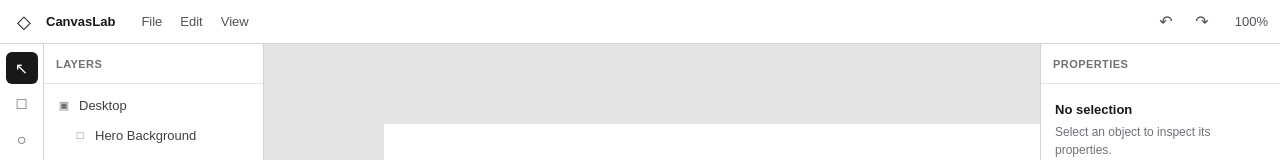
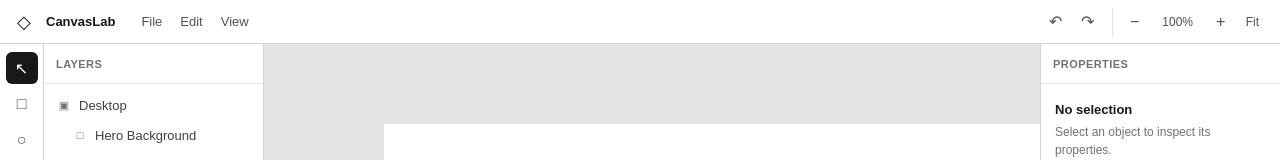
Before and after one commit to cibss/canvas-lab, a Next.js app: page /work/canvas-lab in a window 1280 px wide. Shown: the top 160 px of the page. Built offline with nearby package versions, Linux system fonts and the light colour scheme.

Commit message:
feat(editor): add zoom controls and fit view

```diff
--- a/package.json
+++ b/package.json
@@ -8,7 +8,8 @@
     "start": "next start",
     "lint": "eslint",
     "test": "vitest run",
-    "typecheck": "tsc --noEmit"
+    "typecheck": "tsc --noEmit",
+    "check": "npm run lint && npm run typecheck && npm test && npm run build"
   },
   "dependencies": {
     "next": "16.3.3",
--- a/src/editor/camera/camera.ts
+++ b/src/editor/camera/camera.ts
@@ -1,8 +1,11 @@
-import type { CameraState, Point } from "./types";
+import type { Bounds, CameraState, Point, ViewportSize } from "./types";
 
 export const MIN_ZOOM = 0.1;
 export const MAX_ZOOM = 4;
 export const DEFAULT_ZOOM = 1;
+
+export const DEFAULT_FIT_PADDING = 48;
+export const ZOOM_BUTTON_FACTOR = 1.2;
 
 export function createCamera(): CameraState {
   return {
@@ -46,6 +49,36 @@ export function zoomCameraAtPoint(
   };
 }
 
+export function fitCameraToBounds(
+  bounds: Bounds,
+  viewport: ViewportSize,
+  padding = DEFAULT_FIT_PADDING,
+): CameraState {
+  const availableWidth = Math.max(1, viewport.width - padding * 2);
+
+  const availableHeight = Math.max(1, viewport.height - padding * 2);
+
+  const contentWidth = Math.max(1, bounds.width);
+
+  const contentHeight = Math.max(1, bounds.height);
+
+  const zoom = clampZoom(
+    Math.min(availableWidth / contentWidth, availableHeight / contentHeight),
+  );
+
+  const contentCenterX = bounds.x + bounds.width / 2;
+
+  const contentCenterY = bounds.y + bounds.height / 2;
+
+  return {
+    zoom,
+
+    offsetX: viewport.width / 2 - contentCenterX * zoom,
+
+    offsetY: viewport.height / 2 - contentCenterY * zoom,
+  };
+}
+
 export function worldToScreen(point: Point, camera: CameraState): Point {
   return {
     x: point.x * camera.zoom + camera.offsetX,
--- a/src/editor/components/EditorCanvas.tsx
+++ b/src/editor/components/EditorCanvas.tsx
@@ -1,13 +1,17 @@
 "use client";
 
-import { useEffect, useRef } from "react";
+import { forwardRef, useEffect, useImperativeHandle, useRef } from "react";
 
 import {
   createCamera,
+  DEFAULT_ZOOM,
+  fitCameraToBounds,
   panCamera,
   zoomCameraAtPoint,
+  ZOOM_BUTTON_FACTOR,
 } from "@/editor/camera/camera";
 import type { CameraState, Point } from "@/editor/camera/types";
+import { getDocumentBounds } from "@/editor/document/documentBounds";
 import type { EditorDocument } from "@/editor/document/types";
 import { Canvas2DRenderer } from "@/editor/renderer/Canvas2DRenderer";
 
@@ -15,6 +19,14 @@ import styles from "./EditorCanvas.module.css";
 
 interface EditorCanvasProps {
   document: EditorDocument;
+  onZoomChange?: (zoom: number) => void;
+}
+
+export interface EditorCanvasHandle {
+  zoomIn: () => void;
+  zoomOut: () => void;
+  resetZoom: () => void;
+  fitContent: () => void;
 }
 
 const ZOOM_SENSITIVITY = 0.0015;
@@ -32,11 +44,83 @@ function isEditableElement(target: EventTarget | null): boolean {
   );
 }
 
-export function EditorCanvas({ document }: EditorCanvasProps) {
+export const EditorCanvas = forwardRef<EditorCanvasHandle, EditorCanvasProps>(
+  function EditorCanvas({ document, onZoomChange }, ref) {
     const viewportRef = useRef<HTMLDivElement>(null);
+
     const canvasRef = useRef<HTMLCanvasElement>(null);
 
     const cameraRef = useRef<CameraState>(createCamera());
+
+    const requestRenderRef = useRef<() => void>(() => undefined);
+
+    const applyCamera = (camera: CameraState, notifyZoom = true) => {
+      cameraRef.current = camera;
+
+      if (notifyZoom) {
+        onZoomChange?.(camera.zoom);
+      }
+
+      requestRenderRef.current();
+    };
+
+    const getViewportCenter = (): Point | null => {
+      const viewport = viewportRef.current;
+
+      if (!viewport) {
+        return null;
+      }
+
+      const rect = viewport.getBoundingClientRect();
+
+      return {
+        x: rect.width / 2,
+        y: rect.height / 2,
+      };
+    };
+
+    const zoomAroundViewportCenter = (nextZoom: number) => {
+      const center = getViewportCenter();
+
+      if (!center) {
+        return;
+      }
+
+      applyCamera(zoomCameraAtPoint(cameraRef.current, center, nextZoom));
+    };
+
+    useImperativeHandle(ref, () => ({
+      zoomIn() {
+        zoomAroundViewportCenter(cameraRef.current.zoom * ZOOM_BUTTON_FACTOR);
+      },
+
+      zoomOut() {
+        zoomAroundViewportCenter(cameraRef.current.zoom / ZOOM_BUTTON_FACTOR);
+      },
+
+      resetZoom() {
+        zoomAroundViewportCenter(DEFAULT_ZOOM);
+      },
+
+      fitContent() {
+        const viewport = viewportRef.current;
+
+        const bounds = getDocumentBounds(document);
+
+        if (!viewport || !bounds) {
+          return;
+        }
+
+        const rect = viewport.getBoundingClientRect();
+
+        applyCamera(
+          fitCameraToBounds(bounds, {
+            width: rect.width,
+            height: rect.height,
+          }),
+        );
+      },
+    }));
 
     useEffect(() => {
       const viewport = viewportRef.current;
@@ -58,6 +142,7 @@ export function EditorCanvas({ document }: EditorCanvasProps) {
 
       let isSpacePressed = false;
       let isPanning = false;
+
       let activePointerId: number | null = null;
 
       let lastPointerPosition: Point = {
@@ -87,6 +172,7 @@ export function EditorCanvas({ document }: EditorCanvasProps) {
         }
 
         canvas.style.width = `${viewportWidth}px`;
+
         canvas.style.height = `${viewportHeight}px`;
 
         renderer.render(document, cameraRef.current, pixelRatio);
@@ -103,6 +189,8 @@ export function EditorCanvas({ document }: EditorCanvasProps) {
         });
       };
 
+      requestRenderRef.current = requestRender;
+
       const endPan = () => {
         isPanning = false;
         activePointerId = null;
@@ -118,6 +206,7 @@ export function EditorCanvas({ document }: EditorCanvasProps) {
         event.preventDefault();
 
         isSpacePressed = true;
+
         viewport.dataset.panReady = "true";
       };
 
@@ -195,6 +284,7 @@ export function EditorCanvas({ document }: EditorCanvasProps) {
 
         const pointerPosition = {
           x: event.clientX - viewportRect.left,
+
           y: event.clientY - viewportRect.top,
         };
 
@@ -202,13 +292,9 @@ export function EditorCanvas({ document }: EditorCanvasProps) {
 
         const nextZoom = cameraRef.current.zoom * zoomFactor;
 
-      cameraRef.current = zoomCameraAtPoint(
-        cameraRef.current,
-        pointerPosition,
-        nextZoom,
+        applyCamera(
+          zoomCameraAtPoint(cameraRef.current, pointerPosition, nextZoom),
         );
-
-      requestRender();
       };
 
       const handleWindowBlur = () => {
@@ -246,6 +332,8 @@ export function EditorCanvas({ document }: EditorCanvasProps) {
       return () => {
         resizeObserver.disconnect();
 
+        requestRenderRef.current = () => undefined;
+
         window.removeEventListener("keydown", handleKeyDown);
 
         window.removeEventListener("keyup", handleKeyUp);
@@ -266,7 +354,7 @@ export function EditorCanvas({ document }: EditorCanvasProps) {
           window.cancelAnimationFrame(animationFrameId);
         }
       };
-  }, [document]);
+    }, [document, onZoomChange]);
 
     return (
       <div ref={viewportRef} className={styles.viewport}>
@@ -277,4 +365,5 @@ export function EditorCanvas({ document }: EditorCanvasProps) {
         />
       </div>
     );
-}
+  },
+);
--- a/src/editor/components/EditorShell.module.css
+++ b/src/editor/components/EditorShell.module.css
@@ -58,7 +58,7 @@
 .topBarActions {
   display: flex;
   align-items: center;
-  gap: 12px;
+  gap: 8px;
   color: #52525b;
 }
 
@@ -72,10 +72,48 @@
   font-size: 16px;
 }
 
-.zoom {
-  min-width: 42px;
-  text-align: right;
+.zoomControls {
+  display: flex;
+  align-items: center;
+  gap: 2px;
+  margin-left: 4px;
+  padding-left: 8px;
+  border-left: 1px solid #e4e4e7;
+}
+
+.zoomButton,
+.zoomValue,
+.fitButton {
+  height: 28px;
+  border: 0;
+  border-radius: 5px;
+  background: transparent;
+  color: #52525b;
+}
+
+.zoomButton:hover,
+.zoomValue:hover,
+.fitButton:hover {
+  background: #f4f4f5;
+  color: #18181b;
+}
+
+.zoomButton {
+  width: 28px;
+  padding: 0;
+  font-size: 16px;
+}
+
+.zoomValue {
+  min-width: 54px;
+  padding: 0 8px;
+  font-size: 12px;
   font-variant-numeric: tabular-nums;
+}
+
+.fitButton {
+  padding: 0 9px;
+  font-size: 12px;
 }
 
 .editor {
@@ -317,7 +355,9 @@
   }
 
   .metadata div {
-    grid-template-columns: 60px minmax(0, 1fr);
+    grid-template-columns:
+      60px
+      minmax(0, 1fr);
   }
 }
 
--- a/src/editor/components/EditorShell.tsx
+++ b/src/editor/components/EditorShell.tsx
@@ -1,3 +1,7 @@
+"use client";
+
+import { useCallback, useRef, useState } from "react";
+
 import type {
   EditorDocument,
   EditorNode,
@@ -5,7 +9,7 @@ import type {
 } from "@/editor/document/types";
 import { sampleDocument } from "@/editor/document/sampleDocument";
 
-import { EditorCanvas } from "./EditorCanvas";
+import { EditorCanvas, type EditorCanvasHandle } from "./EditorCanvas";
 
 import styles from "./EditorShell.module.css";
 
@@ -60,7 +64,16 @@ function LayerTree({ document, nodeId, depth = 0 }: LayerTreeProps) {
 
 export function EditorShell() {
   const document = sampleDocument;
+
+  const canvasRef = useRef<EditorCanvasHandle>(null);
+
+  const [zoomPercentage, setZoomPercentage] = useState(100);
+
   const nodeCount = Object.keys(document.nodes).length;
+
+  const handleZoomChange = useCallback((zoom: number) => {
+    setZoomPercentage(Math.round(zoom * 100));
+  }, []);
 
   return (
     <>
@@ -100,7 +113,45 @@ export function EditorShell() {
 
             <span className={styles.historyAction}>↷</span>
 
-            <span className={styles.zoom}>100%</span>
+            <div className={styles.zoomControls} aria-label="Zoom controls">
+              <button
+                type="button"
+                className={styles.zoomButton}
+                onClick={() => canvasRef.current?.zoomOut()}
+                aria-label="Zoom out"
+                title="Zoom out"
+              >
+                −
+              </button>
+
+              <button
+                type="button"
+                className={styles.zoomValue}
+                onClick={() => canvasRef.current?.resetZoom()}
+                aria-label="Reset zoom to 100%"
+                title="Reset zoom to 100%"
+              >
+                {zoomPercentage}%
+              </button>
+
+              <button
+                type="button"
+                className={styles.zoomButton}
+                onClick={() => canvasRef.current?.zoomIn()}
+                aria-label="Zoom in"
+                title="Zoom in"
+              >
+                +
+              </button>
+
+              <button
+                type="button"
+                className={styles.fitButton}
+                onClick={() => canvasRef.current?.fitContent()}
+              >
+                Fit
+              </button>
+            </div>
           </div>
         </header>
 
@@ -141,7 +192,11 @@ export function EditorShell() {
           </aside>
 
           <section className={styles.workspace} aria-label="Canvas workspace">
-            <EditorCanvas document={document} />
+            <EditorCanvas
+              ref={canvasRef}
+              document={document}
+              onZoomChange={handleZoomChange}
+            />
           </section>
 
           <aside className={styles.propertiesPanel}>
--- /dev/null
+++ b/src/editor/document/documentBounds.ts
@@ -0,0 +1,42 @@
+import type { Bounds } from "@/editor/camera/types";
+
+import type { EditorDocument, EditorNode } from "./types";
+
+export function getDocumentBounds(document: EditorDocument): Bounds | null {
+  const rootNodes: EditorNode[] = [];
+
+  for (const rootNodeId of document.rootNodeIds) {
+    const rootNode = document.nodes[rootNodeId];
+
+    if (rootNode) {
+      rootNodes.push(rootNode);
+    }
+  }
+
+  if (rootNodes.length === 0) {
+    return null;
+  }
+
+  let minX = Number.POSITIVE_INFINITY;
+  let minY = Number.POSITIVE_INFINITY;
+
+  let maxX = Number.NEGATIVE_INFINITY;
+  let maxY = Number.NEGATIVE_INFINITY;
+
+  for (const node of rootNodes) {
+    minX = Math.min(minX, node.x);
+
+    minY = Math.min(minY, node.y);
+
+    maxX = Math.max(maxX, node.x + node.width);
+
+    maxY = Math.max(maxY, node.y + node.height);
+  }
+
+  return {
+    x: minX,
+    y: minY,
+    width: maxX - minX,
+    height: maxY - minY,
+  };
+}
```
Also changed, not shown: src/editor/camera/types.ts (+12 -0 lines), 2 other files (tests, documents, lock files or other folders). Lines whose indentation alone changed are shown as unchanged.
